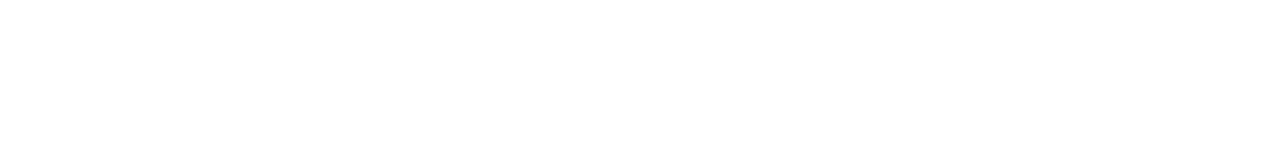
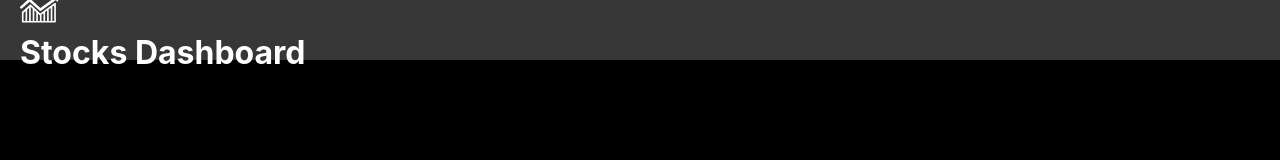
Before and after one commit to mahgarciaf/stocks-dashboard, a plain HTML site: page index.html in a window 1280 px wide. Drawn offline with Linux system fonts and the light colour scheme.

Commit message:
Dando início ao projeto Stocks Dashboard

```diff
--- /dev/null
+++ b/css/style.css
@@ -0,0 +1,30 @@
+html, body {
+    padding: 0;
+    margin: 0;
+}
+body {
+    background: #000;
+    color: #FFF;
+    /* usar fonte do cloudflare */
+    font-family: -apple-system,BlinkMacSystemFont,"Segoe UI",Roboto,Oxygen,Ubuntu,Cantarell,"Fira Sans","Droid Sans","Helvetica Neue",sans-serif;
+}
+#main-header {
+    /* width por padrão já é 100% */
+    height: 60px;
+    background: #373737;
+    align-items: center;
+    display: flex;
+    /* gap -> uma das propriedades do display flex */
+    gap: 15px; /* é a margem entre os elementos dentro do display: flex */
+    padding: 0 20px;
+}
+#main-header h1 {
+    margin: 0;
+}
+#main-header img {
+    width: 40px;
+    height: 40px;
+}
+/* .wrapper {
+    vai centralizar
+} */
--- a/index.html
+++ b/index.html
@@ -4,9 +4,17 @@
     <meta charset="UTF-8">
     <meta http-equiv="X-UA-Compatible" content="IE=edge">
     <meta name="viewport" content="width=device-width, initial-scale=1.0">
-    <title>Document</title>
+    <link rel="stylesheet" href="css/style.css">
+    <title>Stocks Dashboard</title>
 </head>
 <body>
+    <header id="main-header">
+        <div class="wrapper">
+            <!-- wraper é o pacote -->
+            <img src="img/stock-earnings-svgrepo-com.svg" alt="Logo Stocks Dashboard">
+            <h1>Stocks Dashboard</h1>
+        </div>
+    </header>
 
 </body>
 </html>
```
Also changed, not shown: img/stock-earnings-svgrepo-com.svg (added).
